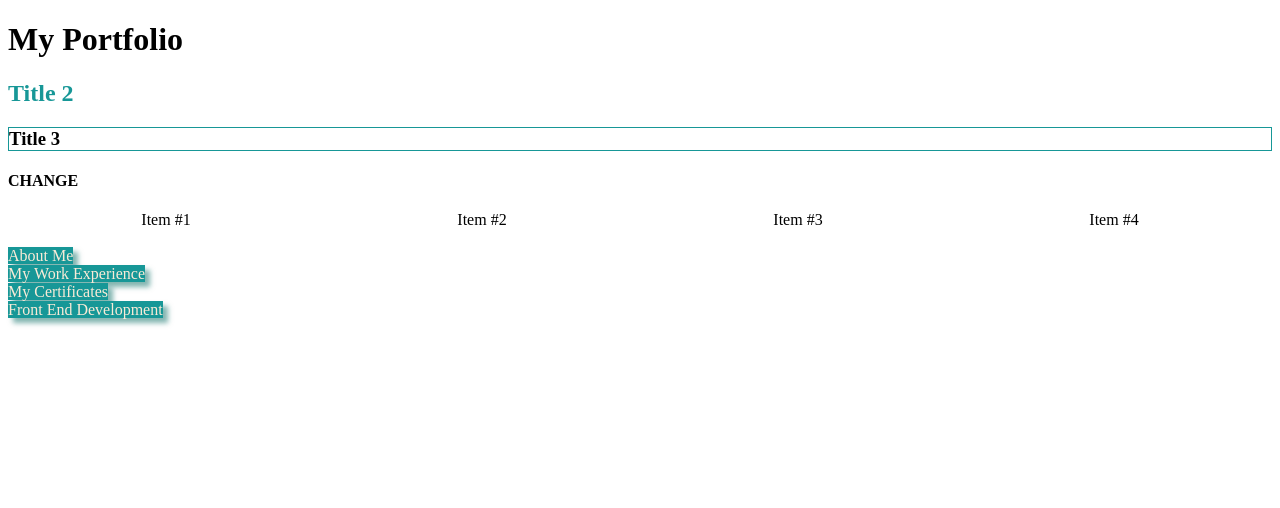
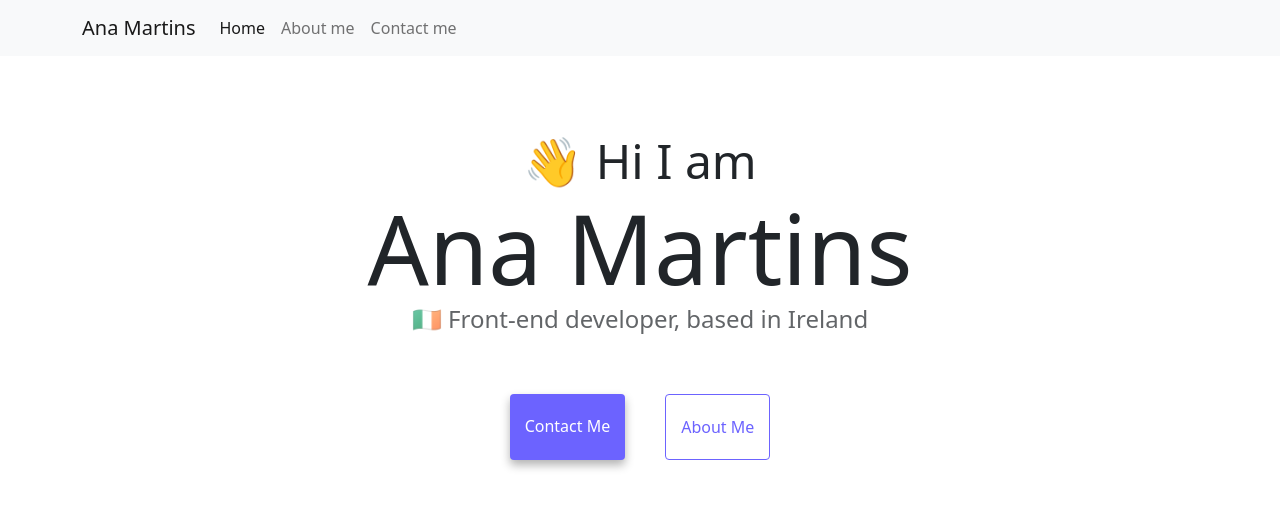
Before and after one commit to ApocalypseAnt/Main_Portfolio, a plain HTML site: page index.html in a window 1280 px wide. Drawn offline with nearby package versions, Linux system fonts and the light colour scheme.

Commit message:
Added Image folder and images Copied Index and About from Week 3 responsive homework

```diff
--- a/index.html
+++ b/index.html
@@ -3,28 +3,62 @@
   <head>
     <meta charset="UTF-8" />
     <meta http-equiv="X-UA-Compatible" content="IE=edge" />
-    <meta name="viewport" content="width=device-width, initial-scale=1.0" />
-    <title>My Portfolio</title>
-    <link rel="stylesheet" href="src/style.css" />
+    <meta
+      name="description"
+      content="SheCodes: Portfolio Project / Homepage Hero | Week 4"
+    />
+    <title>SheCodes: Portfolio Project / Homepage Hero | Week 4</title>
+    <link
+      href="https://cdn.jsdelivr.net/npm/bootstrap@5.1.3/dist/css/bootstrap.min.css"
+      rel="stylesheet"
+      integrity="sha384-1BmE4kWBq78iYhFldvKuhfTAU6auU8tT94WrHftjDbrCEXSU1oBoqyl2QvZ6jIW3"
+      crossorigin="anonymous"
+    />
+    <link rel="stylesheet" href="style.css" />
   </head>
   <body>
-    <h1>My Portfolio</h1>
-    <h2>Title 2</h2>
-    <h3>Title 3</h3>
-    <h4>CHANGE</h4>
-    <div class="items">
-      <span>Item #1</span>
-      <span>Item #2</span>
-      <span>Item #3</span>
-      <span>Item #4</span>
+    <nav class="navbar navbar-expand-lg navbar-light bg-light fixed-top">
+      <div class="container">
+        <a class="navbar-brand" href="index.html">Ana Martins</a>
+        <button
+          class="navbar-toggler"
+          type="button"
+          data-bs-toggle="collapse"
+          data-bs-target="#navbarNav"
+          aria-controls="navbarNav"
+          aria-expanded="false"
+          aria-label="Toggle navigation"
+        >
+          <span class="navbar-toggler-icon"></span>
+        </button>
+        <div class="collapse navbar-collapse" id="navbarNav">
+          <ul class="navbar-nav">
+            <li class="nav-item">
+              <a class="nav-link active" aria-current="page" href="index.html"
+                >Home</a
+              >
+            </li>
+            <li class="nav-item">
+              <a class="nav-link" href="about.html">About me</a>
+            </li>
+            <li class="nav-item">
+              <a class="nav-link" href="about.html#contact">Contact me</a>
+            </li>
+          </ul>
+        </div>
+      </div>
+    </nav>
+    <br />
+    <div class="container-lg padding-top pt-5">
+      <h2>👋 Hi I am</h2>
+      <h1>Ana Martins</h1>
+      <h3>🇮🇪 Front-end developer, based in Ireland</h3>
+    </div>
+    <div class="navigation-links container-lg">
+      <a href="about.html#contact" class="contact-link">Contact me</a>
+      <br />
+      <a href="about.html" class="about-link">About me</a>
     </div>
     <br />
-    <a href="about.html">About Me</a>
-    <br />
-    <a href="work.html">My Work Experience</a>
-    <br />
-    <a href="certs/shecodes.html">My Certificates</a>
-    <br />
-    <a href="certs/shecodes.html#cert2">Front End Development</a>
   </body>
 </html>
--- a/src/style.css
+++ b/src/style.css
@@ -1,27 +1,95 @@
 :root {
-  --primary-color: #179797;
-  --box-shadow: 5px 5px 5px rgba(6, 108, 99, 0.5);
+  --primary-color: #6c63ff;
+  --secondary-color: #f5f2fe;
+  --box-shadow: 0 5px 10px rgba(0, 0, 0, 0.3);
+}
+
+body {
+  margin: 60px auto;
+  max-width: 800px;
+}
+
+h1,
+h2,
+h3 {
+  text-align: center;
+  margin: 0;
+}
+
+h1 {
+  font-size: 96px;
 }
 
 h2 {
-  color: var(--primary-color);
+  font-size: 48px;
 }
 
 h3 {
+  font-size: 24px;
+  opacity: 0.7;
+}
+
+p {
+  background: var(--secondary-color);
+  padding: 20px;
+  border-radius: 4px;
+  font-size: 18px;
+  line-height: 1.5;
+  text-align: center;
+}
+
+.navigation-links {
+  display: flex;
+  margin-top: 40px;
+  justify-content: center;
+}
+
+.navigation-links a {
+  margin: 20px;
+  border-radius: 4px;
+  padding: 20px 15px;
+  text-decoration: none;
+  text-transform: capitalize;
+}
+
+.contact-link {
+  background: var(--primary-color);
+  box-shadow: var(--box-shadow);
+  color: white;
+}
+
+.about-link {
+  color: var(--primary-color);
   border: 1px solid var(--primary-color);
 }
-h4 {
-  text-decoration: aqua;
+
+.homepage-link {
+  color: var(--primary-color);
+  text-align: center;
+  display: block;
 }
 
-a {
-  background-color: var(--primary-color);
-  color: antiquewhite;
-  box-shadow: var(--box-shadow);
+.about-paragraphs {
+  display: flex;
+  margin: 30px 0;
+}
+
+.about-paragraphs p {
+  margin: 10px;
+}
+
+.email-link {
+  display: flex;
+  justify-content: center;
+  color: var(--primary-color);
+  font-size: 28px;
   text-decoration: none;
 }
 
-.items {
-  display: flex;
-  justify-content: space-around;
+.email-link:hover {
+  text-decoration: underline;
 }
+
+.btn-primary {
+  background-color: #6c63ff;
+}
```
Also changed, not shown: about.html (+62 -6 lines), images/weather.png (added), images/yoga.png (added), images/yogurt.png (added).
